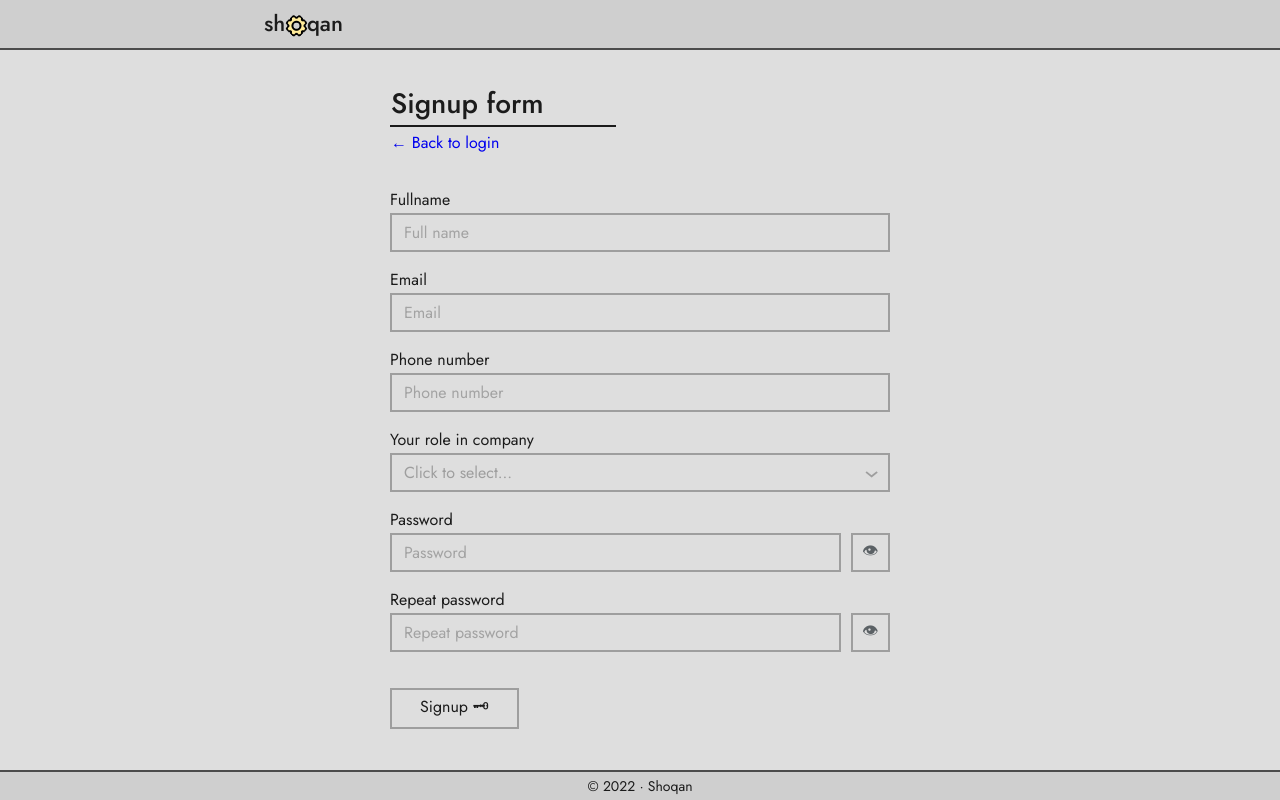
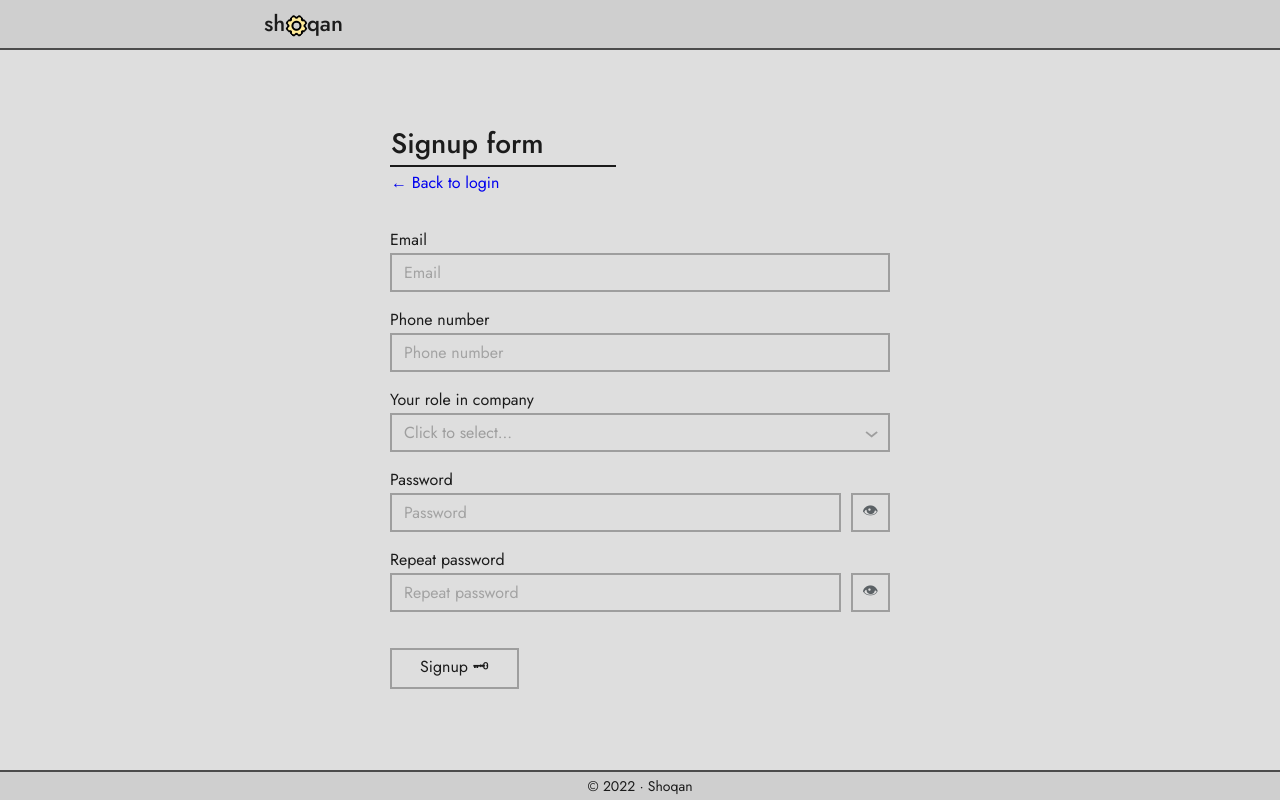
Before and after one commit to deger4beger/kzenergy-2, a React (Create React App) app: page /signup in a window 1280 px wide. Built offline with nearby package versions, Linux system fonts and the light colour scheme.

Commit message:
tests failed

```diff
--- a/src/app/pages/Signup/index.tsx
+++ b/src/app/pages/Signup/index.tsx
@@ -69,13 +69,13 @@ const Signup = () => {
 			isSigninForm={false}
 			error={localError || error}
 		>
-			<Input
+			{/*<Input
 				name="Fullname"
 				onChange={(e) => setFormFieldValue(e, "fullname")}
 				placeholder="Full name"
 				type="text"
 				value={formData.fullname}
-			/>
+			/>*/}
 			<Input
 				name="Email"
 				onChange={(e) => setFormFieldValue(e, "email")}
```
